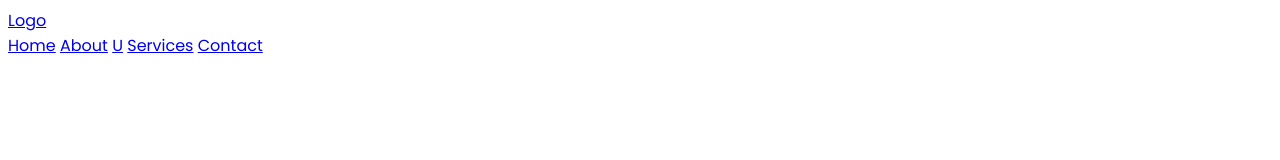
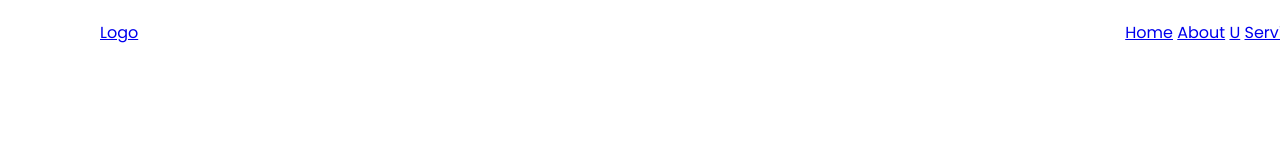
Before and after one commit to Devshare-Community/navbar-with-flexbox, a plain HTML site: page index.html in a window 1280 px wide. Drawn offline with Linux system fonts and the light colour scheme.

Commit message:
header proprieties declared

```diff
--- a/index.html
+++ b/index.html
@@ -11,7 +11,7 @@
 
 <body>
   <header class="header">
-    <a href="#">Logo</a>
+    <a href="#" class="logo">Logo</a>
 
     <nav class="navbar">
       <a href="#">Home</a>
--- a/style.css
+++ b/style.css
@@ -9,5 +9,16 @@ body{
   background: ('background.jpg') no-repeat;
   background-size: cover;
   background-position: center;
+}
 
+.header{
+  position: fixed;
+  top: 0;
+  left: 0;
+  width: 100%;
+  padding: 20px 100px;
+  display: flex;
+  justify-content: space-between;
+  align-items: center;
+  z-index: 100;
 }
```
